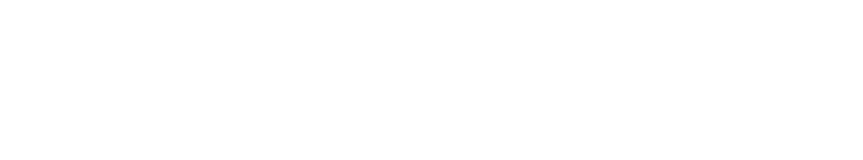
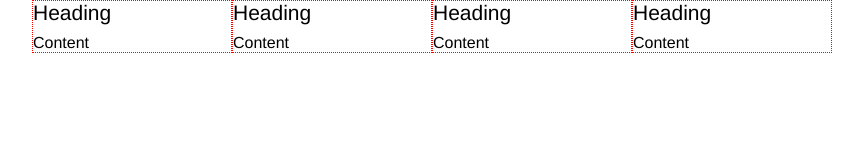
Before and after one commit to billkeller/eat-more-greens, a plain HTML site: page index.html in a window 1280 px wide. Shown: the whole page, without its empty margins (208-1071 px from the left). Drawn offline with Linux system fonts and the light colour scheme.

Commit message:
adds a grid system

```diff
--- a/css/grids.css
+++ b/css/grids.css
@@ -0,0 +1,34 @@
+/* .container is the overall, centered layout of our site */
+.container {
+    max-width: 800px;
+    margin: 0 auto;
+}
+
+/*
+mobile first, rows and columns are just
+block level elements, so we don't need to do much here
+*/
+
+.row {}
+.col {
+    border: 1px dotted red;
+}
+
+@media all and (min-width: 400px) {
+    .row {
+        display: flex;
+    }
+
+    .col-1-of-4 {
+        width: 25%;
+    }
+    .col-2-of-4 {
+        width: 50%;
+    }
+    .col-3-of-4 {
+        width: 75%;
+    }
+    .col-4-of-4 {
+        width: 100%;
+    }
+}
--- a/css/main.css
+++ b/css/main.css
@@ -0,0 +1,12 @@
+* {
+    box-sizing: border-box;
+}
+
+body {
+    font: normal 16px Helvetica, Arial, sans-serif;
+}
+
+.copy-head {
+    font-size: 21px;
+    margin-bottom: 9px;
+}
--- a/index.html
+++ b/index.html
@@ -6,10 +6,31 @@
     <title>Eat More Greens</title>
     <meta name="viewport" content="width=device-width, initial-scale=1">
     <link rel="stylesheet" type="text/css" media="screen" href="css/reset.css" />
+    <link rel="stylesheet" type="text/css" media="screen" href="css/grids.css" />
     <link rel="stylesheet" type="text/css" media="screen" href="css/main.css" />
     <script src="js/main.js"></script>
 </head>
 <body>
+    <div class="container">
+        <div class="row">
+            <div class="col col-1-of-4">
+                <h2 class="copy-head">Heading</h2>
+                <p>Content</p>
+            </div>
+            <div class="col col-1-of-4">
+                <h2 class="copy-head">Heading</h2>
+                <p>Content</p>
+            </div>
+            <div class="col col-1-of-4">
+                <h2 class="copy-head">Heading</h2>
+                <p>Content</p>
+            </div>
+            <div class="col col-1-of-4">
+                <h2 class="copy-head">Heading</h2>
+                <p>Content</p>
+            </div>
+        </div>
+    </div>
 
 </body>
 </html>
```
